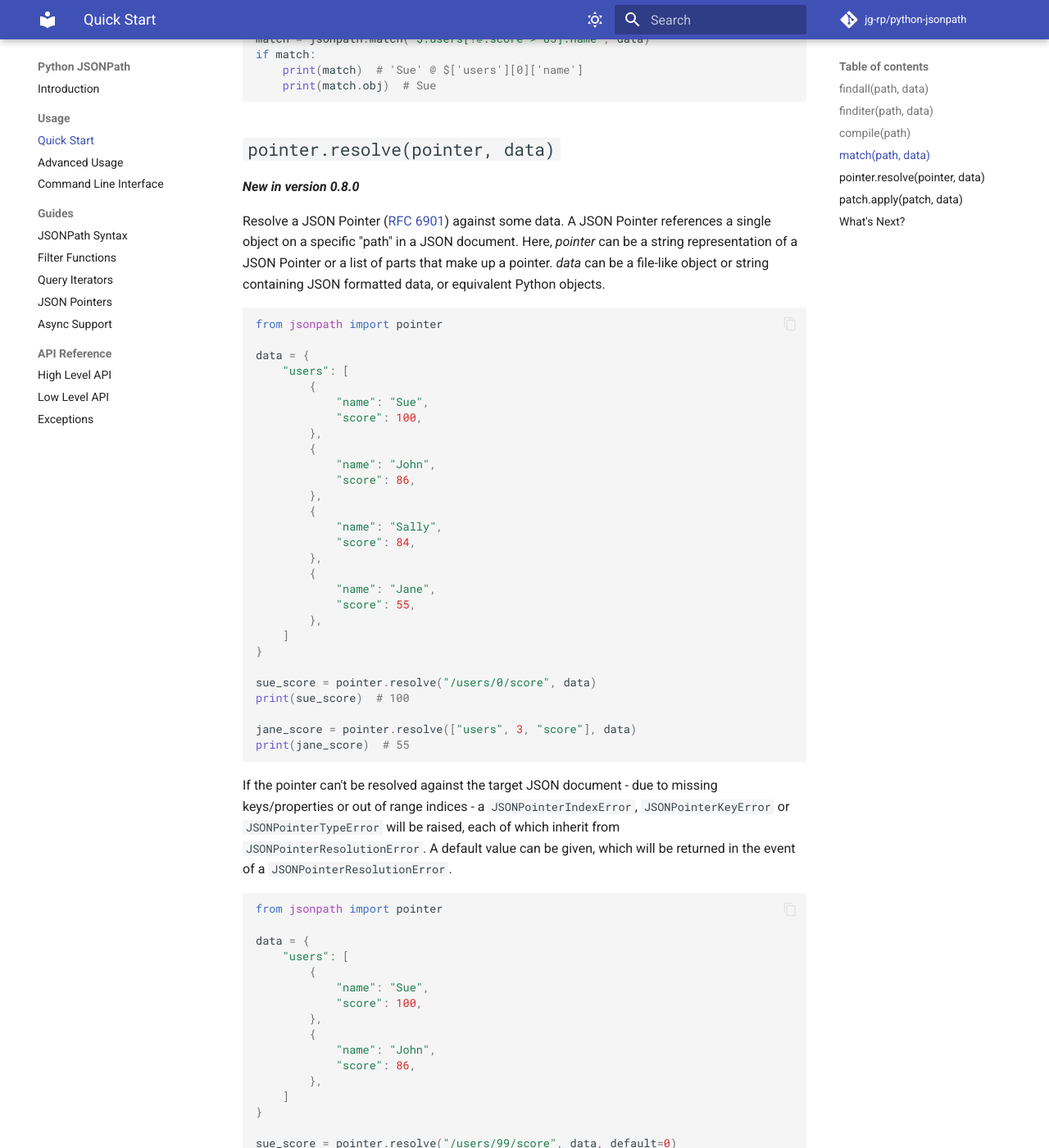
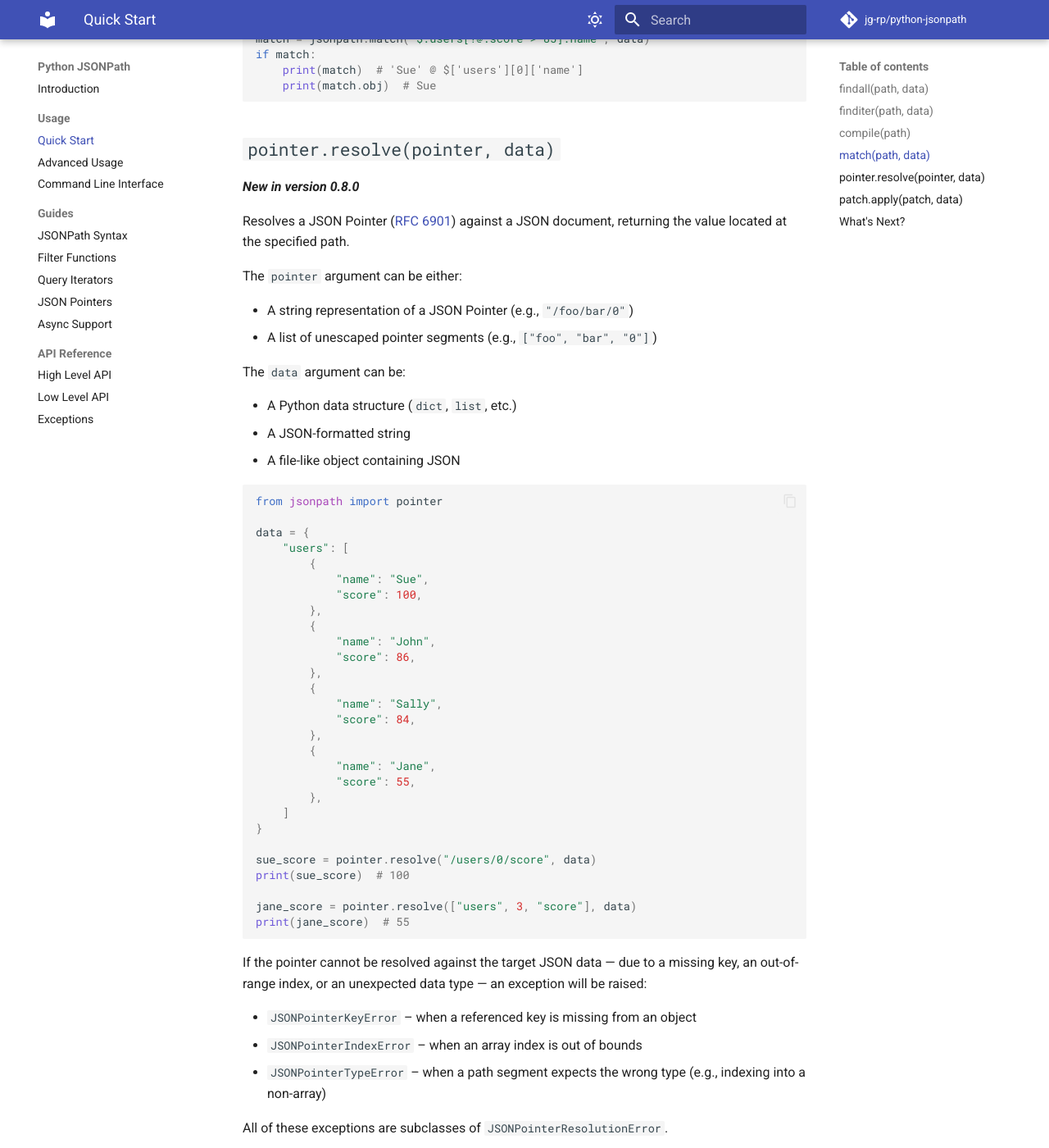
Before and after one commit to jg-rp/python-jsonpath, an MkDocs documentation site: the page built from docs/quickstart.md, in a window 1280 px wide and 1400 px high, scrolled down 3660 px. Shown: the whole window at 82% size. Built offline with MkDocs 1.6.1 and Material for MkDocs 9.7.7, drawn with Linux system fonts in a browser that asks for light colours; comment, search, counter and statistics services are not loaded; some of the changed text lies outside the part shown.

Commit message:
Improve JSON Pointer quick start guide [skip ci]

````diff
--- a/docs/quickstart.md
+++ b/docs/quickstart.md
@@ -173,7 +173,18 @@ if match:
 
 **_New in version 0.8.0_**
 
-Resolve a JSON Pointer ([RFC 6901](https://datatracker.ietf.org/doc/html/rfc6901)) against some data. A JSON Pointer references a single object on a specific "path" in a JSON document. Here, _pointer_ can be a string representation of a JSON Pointer or a list of parts that make up a pointer. _data_ can be a file-like object or string containing JSON formatted data, or equivalent Python objects.
+Resolves a JSON Pointer ([RFC 6901](https://datatracker.ietf.org/doc/html/rfc6901)) against a JSON document, returning the value located at the specified path.
+
+The `pointer` argument can be either:
+
+- A string representation of a JSON Pointer (e.g., `"/foo/bar/0"`)
+- A list of unescaped pointer segments (e.g., `["foo", "bar", "0"]`)
+
+The `data` argument can be:
+
+- A Python data structure (`dict`, `list`, etc.)
+- A JSON-formatted string
+- A file-like object containing JSON
 
 ```python
 from jsonpath import pointer
@@ -206,7 +217,15 @@ jane_score = pointer.resolve(["users", 3, "score"], data)
 print(jane_score)  # 55
 ```
 
-If the pointer can't be resolved against the target JSON document - due to missing keys/properties or out of range indices - a `JSONPointerIndexError`, `JSONPointerKeyError` or `JSONPointerTypeError` will be raised, each of which inherit from `JSONPointerResolutionError`. A default value can be given, which will be returned in the event of a `JSONPointerResolutionError`.
+If the pointer cannot be resolved against the target JSON data — due to a missing key, an out-of-range index, or an unexpected data type — an exception will be raised:
+
+- `JSONPointerKeyError` – when a referenced key is missing from an object
+- `JSONPointerIndexError` – when an array index is out of bounds
+- `JSONPointerTypeError` – when a path segment expects the wrong type (e.g., indexing into a non-array)
+
+All of these exceptions are subclasses of `JSONPointerResolutionError`.
+
+You can optionally provide a `default` value to `resolve()`, which will be returned instead of raising an error if the pointer cannot be resolved.
 
 ```python
 from jsonpath import pointer
````
